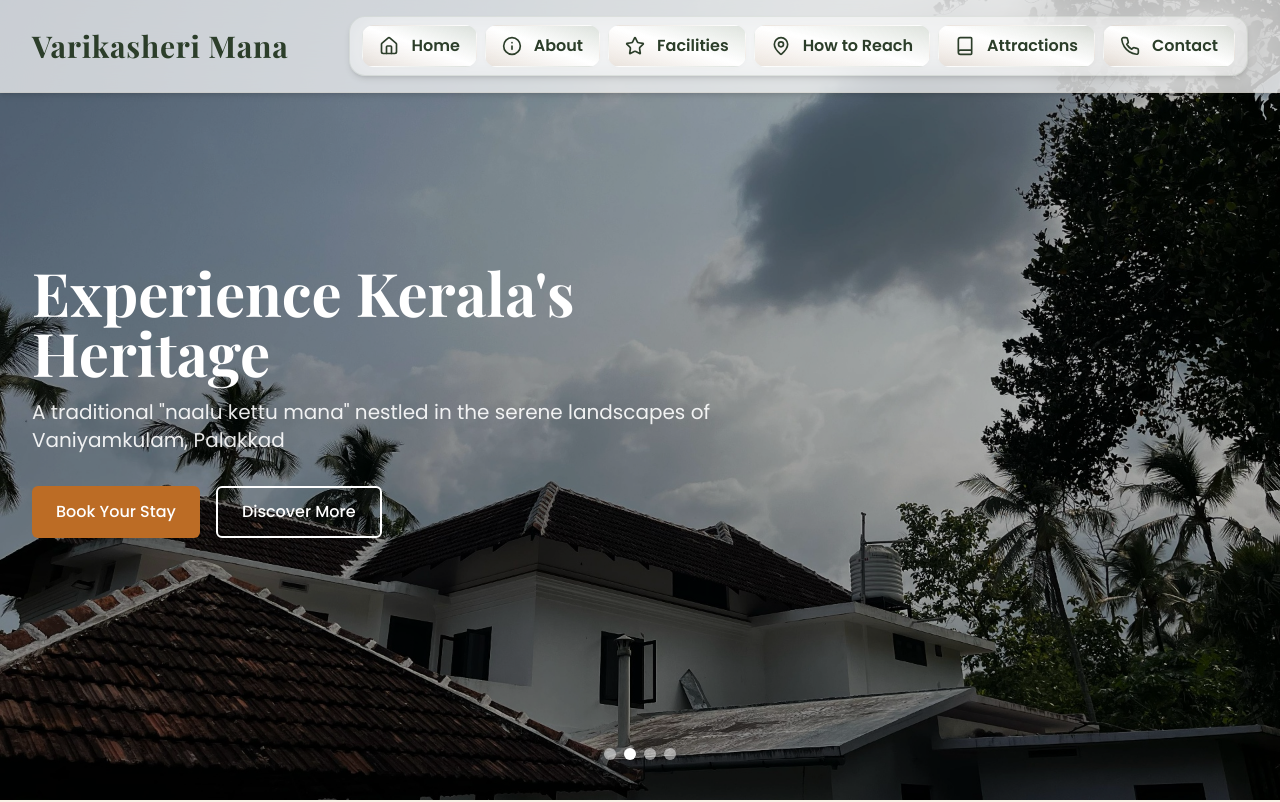
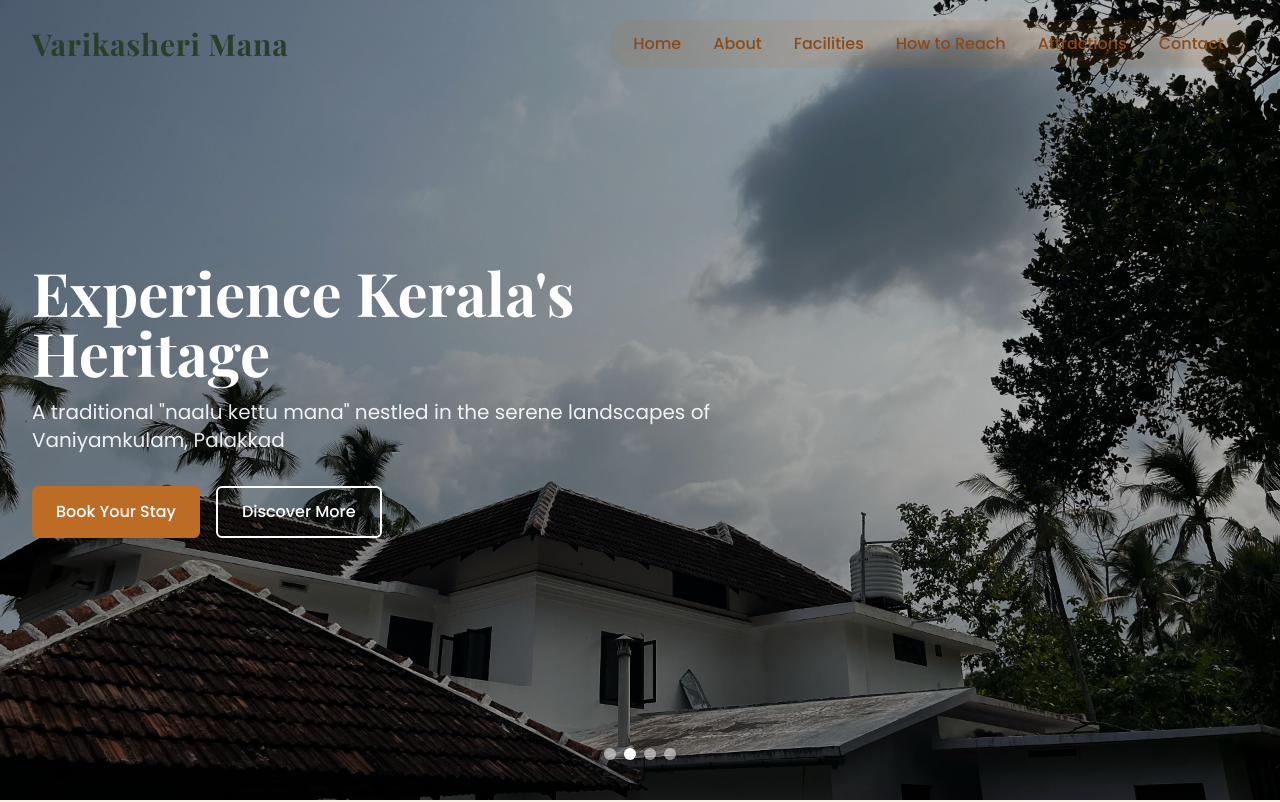
Before and after one commit to AS1467/mana-heritage-web, a React (Vite) app: page / in a window 1280 px wide. Shown: the top 802 px of the page. Built offline with nearby package versions, Linux system fonts and the light colour scheme.

Commit message:
Reverted to edit edt-d6b1237d-5535-4281-8d37-e2a802794af9: "Remove contact form and improve navbar
- Removed the "Send us a Message" section from the contact page.
- Improved the visibility of the navigation menu."

```diff
--- a/src/components/Contact.tsx
+++ b/src/components/Contact.tsx
@@ -40,10 +40,11 @@ const Contact = () => {
         </p>
 
         <div className="grid grid-cols-1 lg:grid-cols-2 gap-12">
-          {/* Contact Info */}
+          {/* Contact Info & Booking */}
           <div className="flex flex-col h-full">
             <div className="bg-white p-8 rounded-lg shadow-md mb-8 reveal">
               <h3 className="font-playfair text-2xl font-semibold mb-6">Contact Information</h3>
+
               <div className="space-y-4">
                 <div className="flex items-start">
                   <Phone className="w-5 h-5 text-kerala-earth mr-4 mt-1" />
@@ -70,40 +71,21 @@ const Contact = () => {
                 </div>
               </div>
             </div>
-          </div>
 
-          {/* WIDE Book Your Stay */}
-          <div className="flex items-stretch w-full">
-            <div
-              className={`
-                bg-gradient-to-tr from-kerala-earth/90 via-kerala-green/90 to-kerala-green-light/90
-                shadow-xl rounded-2xl flex-1 reveal
-                flex flex-col justify-between
-                min-h-[380px]
-                px-12 py-14
-                lg:max-w-[700px] w-full
-                border border-kerala-green-light/20
-                glass-morphism
-              `}
-              style={{
-                boxShadow: "0 8px 28px 0 rgba(76, 90, 67, 0.10)",
-                background: "linear-gradient(135deg, #fdfcfb 0%, #e2d1c3 100%)"
-              }}
-            >
-              <div>
-                <h3 className="font-playfair text-2xl font-semibold mb-6 text-kerala-earth-dark">Book Your Stay</h3>
-                <p className="mb-8 text-lg text-kerala-green-dark/90">
-                  Experience the charm and tranquility of our heritage property.
-                  Book directly through Airbnb for a seamless reservation process.
-                </p>
-              </div>
+            <div className="bg-kerala-earth text-white p-8 rounded-lg shadow-md flex-1 reveal">
+              <h3 className="font-playfair text-2xl font-semibold mb-6">Book Your Stay</h3>
+              <p className="mb-8">
+                Experience the charm and tranquility of our heritage property.
+                Book directly through Airbnb for a seamless reservation process.
+              </p>
+
               <a
                 href="https://www.airbnb.com"
                 target="_blank"
                 rel="noopener noreferrer"
-                className="w-full btn-primary rounded-lg text-lg shadow-md hover:scale-105 transition transform duration-200 bg-kerala-green-dark hover:bg-kerala-earth-dark border-2 border-kerala-earth font-semibold flex items-center justify-center px-7 py-4"
+                className="bg-white text-kerala-earth-dark hover:bg-gray-100 font-medium px-6 py-3 rounded-md transition-colors duration-300 inline-flex items-center justify-center w-full"
               >
-                <svg className="w-7 h-7 mr-3" viewBox="0 0 24 24" fill="currentColor">
+                <svg className="w-6 h-6 mr-2" viewBox="0 0 24 24" fill="currentColor">
                   <path d="M12.0006 5.44939C12.8008 4.38192 14.3441 3.33128 16.5637 3.33128C19.8963 3.33128 22.6012 5.89202 22.6684 9.20258C22.7356 13.0676 20.5832 16.2324 17.9456 19.0046C15.8604 21.1571 13.6407 22.6331 12.0006 22.6331C10.3604 22.6331 8.14078 21.1571 6.05555 19.0046C3.41794 16.2324 1.26554 13.0676 1.33274 9.20258C1.39994 5.89202 4.10481 3.33128 7.43742 3.33128C9.65702 3.33128 11.2003 4.38192 12.0006 5.44939Z" />
                 </svg>
                 Book on Airbnb
--- a/src/components/Navbar.tsx
+++ b/src/components/Navbar.tsx
@@ -1,15 +1,6 @@
 
 import React, { useState, useEffect } from "react";
-import { Home, Info, MapPin, Star, Phone, Book } from "lucide-react";
-
-const NAV_ITEMS = [
-  { id: "home", label: "Home", icon: <Home className="w-5 h-5 mr-2" /> },
-  { id: "about", label: "About", icon: <Info className="w-5 h-5 mr-2" /> },
-  { id: "facilities", label: "Facilities", icon: <Star className="w-5 h-5 mr-2" /> },
-  { id: "reach", label: "How to Reach", icon: <MapPin className="w-5 h-5 mr-2" /> },
-  { id: "attractions", label: "Attractions", icon: <Book className="w-5 h-5 mr-2" /> },
-  { id: "contact", label: "Contact", icon: <Phone className="w-5 h-5 mr-2" /> }
-];
+import { Link } from "react-router-dom";
 
 const Navbar = () => {
   const [isScrolled, setIsScrolled] = useState(false);
@@ -42,58 +33,51 @@ const Navbar = () => {
     <nav
       className={`fixed top-0 left-0 right-0 z-50 transition-all duration-300 ${
         isScrolled
-          ? "bg-white/95 backdrop-blur-xl shadow-xl py-2"
-          : "bg-white/70 backdrop-blur-xl shadow-md py-4"
+          ? "bg-white/95 backdrop-blur-sm shadow-md py-3"
+          : "bg-transparent py-5"
       }`}
-      style={{
-        borderBottom: "1px solid rgba(180, 145, 97, 0.10)",
-      }}
     >
       <div className="container-custom flex justify-between items-center">
         <div>
           <a
             href="#home"
-            className="font-playfair text-2xl md:text-3xl font-bold text-kerala-green-dark tracking-wide transition-colors hover:text-kerala-earth"
+            className="font-playfair text-2xl md:text-3xl font-bold text-kerala-green-dark tracking-wide"
           >
             Varikasheri Mana
           </a>
         </div>
+
         {/* Desktop Menu */}
-        <div className="hidden md:flex gap-2 bg-white/20 backdrop-blur-xl px-3 py-2 rounded-2xl shadow-md border border-kerala-green/10">
-          {NAV_ITEMS.map(({ id, label, icon }) => (
+        <div className="hidden md:flex space-x-8 bg-kerala-earth/10 px-6 py-3 rounded-full">
+          {[
+            { id: "home", label: "Home" },
+            { id: "about", label: "About" },
+            { id: "facilities", label: "Facilities" },
+            { id: "reach", label: "How to Reach" },
+            { id: "attractions", label: "Attractions" },
+            { id: "contact", label: "Contact" }
+          ].map(({ id, label }) => (
             <button
               key={id}
               onClick={() => scrollToSection(id)}
-              className={`
-                flex items-center gap-1 px-4 py-2 rounded-xl font-semibold transition-all
-                text-kerala-green-dark bg-gradient-to-tr from-kerala-earth/10 via-white to-kerala-green-light/20
-                shadow-sm
-                hover:bg-kerala-earth/90 hover:text-white hover:shadow-lg
-                focus:outline-none focus:ring-2 focus:ring-kerala-earth
-                border border-transparent
-                duration-200
-              `}
-              style={{
-                boxShadow: "0 1px 6px 0 rgba(80, 80, 65,0.02)"
-              }}
+              className="font-medium hover:text-kerala-earth transition-colors text-kerala-earth-dark"
             >
-              {icon}
-              <span className="hidden sm:inline">{label}</span>
+              {label}
             </button>
           ))}
         </div>
+
         {/* Mobile Menu Button */}
         <button
           onClick={() => setMobileMenuOpen(!mobileMenuOpen)}
-          className="md:hidden text-kerala-green-dark bg-white/60 rounded-full p-2 border border-kerala-green/20 shadow-sm"
-          aria-label="Menu"
+          className="md:hidden text-kerala-green-dark"
         >
           {mobileMenuOpen ? (
-            <svg xmlns="http://www.w3.org/2000/svg" fill="none" viewBox="0 0 24 24" stroke="currentColor" className="w-7 h-7">
+            <svg xmlns="http://www.w3.org/2000/svg" fill="none" viewBox="0 0 24 24" stroke="currentColor" className="w-6 h-6">
               <path strokeLinecap="round" strokeLinejoin="round" strokeWidth={2} d="M6 18L18 6M6 6l12 12" />
             </svg>
           ) : (
-            <svg xmlns="http://www.w3.org/2000/svg" fill="none" viewBox="0 0 24 24" stroke="currentColor" className="w-7 h-7">
+            <svg xmlns="http://www.w3.org/2000/svg" fill="none" viewBox="0 0 24 24" stroke="currentColor" className="w-6 h-6">
               <path strokeLinecap="round" strokeLinejoin="round" strokeWidth={2} d="M4 6h16M4 12h16M4 18h16" />
             </svg>
           )}
@@ -102,22 +86,21 @@ const Navbar = () => {
 
       {/* Mobile Menu */}
       {mobileMenuOpen && (
-        <div className="md:hidden bg-white/95 shadow-lg rounded-xl mt-4 mx-2 animate-fade-in border border-kerala-earth/10">
-          <div className="flex flex-col space-y-3 p-4">
-            {NAV_ITEMS.map(({ id, label, icon }) => (
+        <div className="md:hidden bg-white/95 backdrop-blur-sm shadow-md">
+          <div className="flex flex-col space-y-4 p-4">
+            {[
+              { id: "home", label: "Home" },
+              { id: "about", label: "About" },
+              { id: "facilities", label: "Facilities" },
+              { id: "reach", label: "How to Reach" },
+              { id: "attractions", label: "Attractions" },
+              { id: "contact", label: "Contact" }
+            ].map(({ id, label }) => (
               <button
                 key={id}
                 onClick={() => scrollToSection(id)}
-                className={`
-                  flex items-center gap-2 px-5 py-3 rounded-lg font-semibold transition-all
-                  text-kerala-green-dark bg-kerala-earth/5
-                  hover:bg-kerala-earth/90 hover:text-white
-                  focus:outline-none focus:ring-2 focus:ring-kerala-earth
-                  border border-transparent
-                  text-lg
-                `}
+                className="font-medium hover:text-kerala-earth transition-colors py-2 text-left"
               >
-                {icon}
                 {label}
               </button>
             ))}
```
